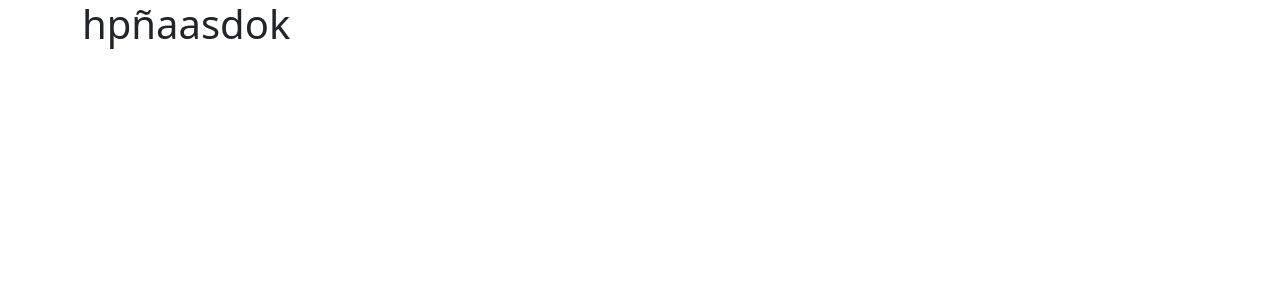
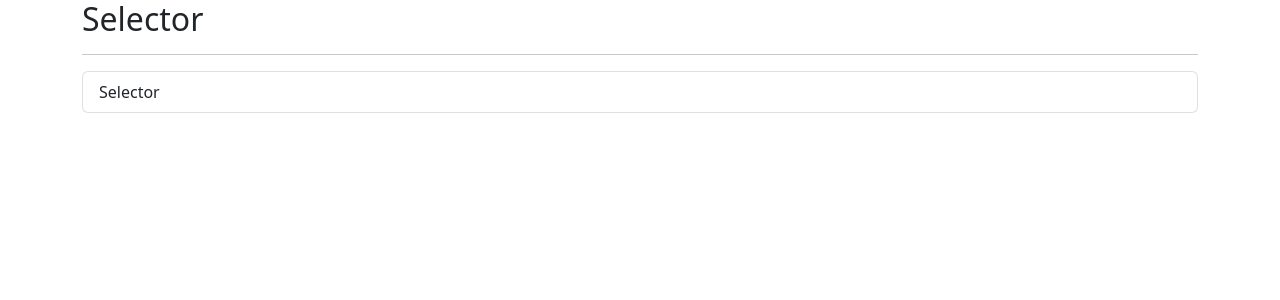
Before and after one commit to BryanParada/SelectorsApp, an Angular app: page /selector/selector in a window 1280 px wide. Before the commit this address led to /. Shown: the top 300 px of the page. Built offline with nearby package versions, Linux system fonts and the light colour scheme.

Commit message:
V284 - Lazy Load Structure

```diff
--- a/src/app/app-routing.module.ts
+++ b/src/app/app-routing.module.ts
@@ -1,7 +1,16 @@
 import { NgModule } from '@angular/core';
 import { RouterModule, Routes } from '@angular/router';
 
-const routes: Routes = [];
+const routes: Routes = [
+  {
+    path: 'selector',
+    loadChildren: () => import('./countries/countries.module').then( m =>m.CountriesModule)
+  },
+  {
+    path: '**',
+    redirectTo: 'selector'
+  }
+];
 
 @NgModule({
   imports: [RouterModule.forRoot(routes)],
--- a/src/app/app.component.html
+++ b/src/app/app.component.html
@@ -1 +1,2 @@
-<h1>hpñaasdok</h1>
+
+<router-outlet></router-outlet>
--- /dev/null
+++ b/src/app/countries/pages/selector-page/selector-page.component.html
@@ -0,0 +1,12 @@
+<h2>Selector</h2>
+<hr>
+
+<ul class="list-group">
+    <li *ngFor="let item of selectorMenu"
+        class="list-group-item list-group-item-action"
+        [routerLink]="[ item.route ]"
+        routerLinkActive="active"
+        >
+        {{item.text}}
+    </li>
+</ul>
--- /dev/null
+++ b/src/app/countries/pages/selector-page/selector-page.component.ts
@@ -0,0 +1,28 @@
+import { Component  } from '@angular/core';
+
+interface MenuItem {
+  text: string;
+  route: string;
+}
+
+@Component({
+  selector: 'app-selector-page',
+  templateUrl: './selector-page.component.html',
+  styles: [
+  ]
+})
+export class SelectorPageComponent  {
+
+  selectorMenu: MenuItem[] = [
+    {
+    text: 'Selector',
+    route: './countries/selector'
+    }
+  ]
+
+  constructor() { }
+
+
+
+
+}
```
Also changed, not shown: src/app/countries/countries-routing.module.ts (added, +19 -0 lines), src/app/countries/countries.module.ts (added, +17 -0 lines), src/app/countries/services/countries.service.ts (added, +9 -0 lines).
